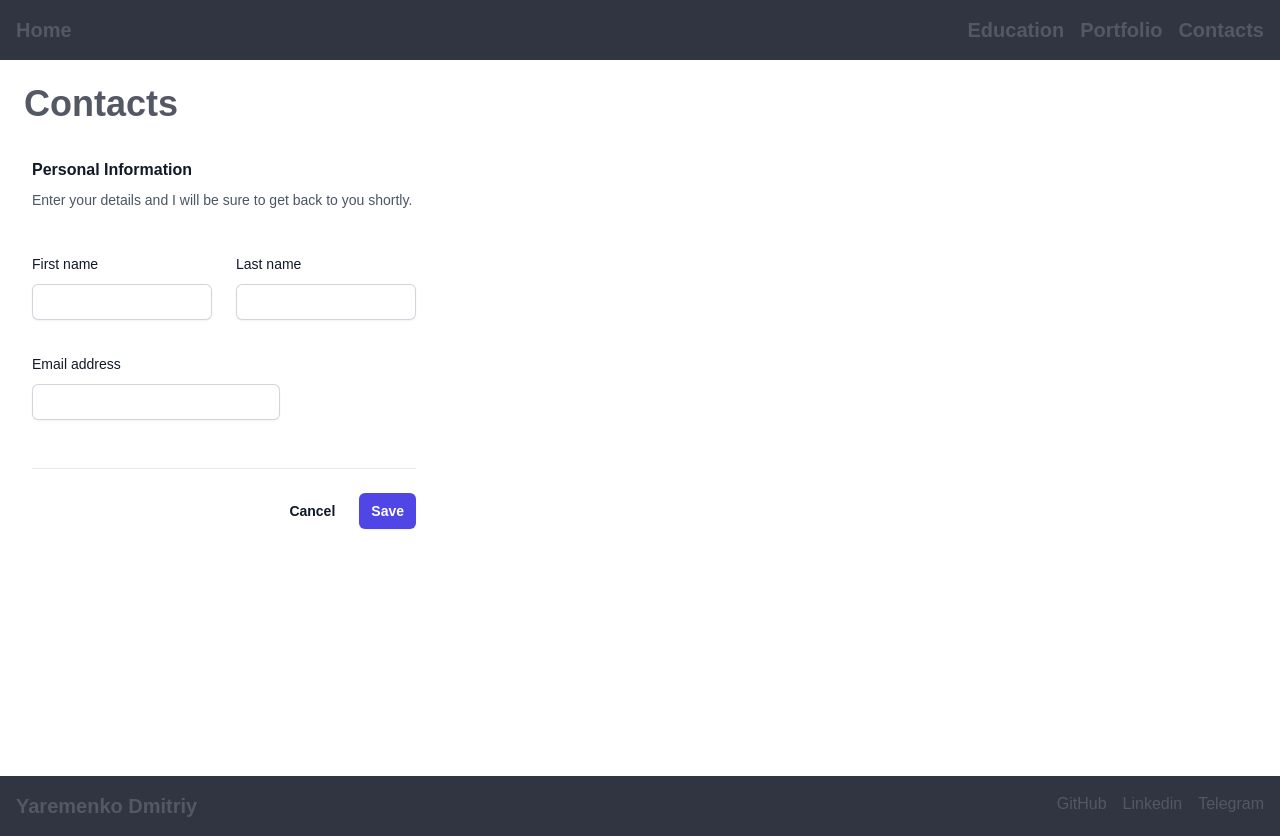
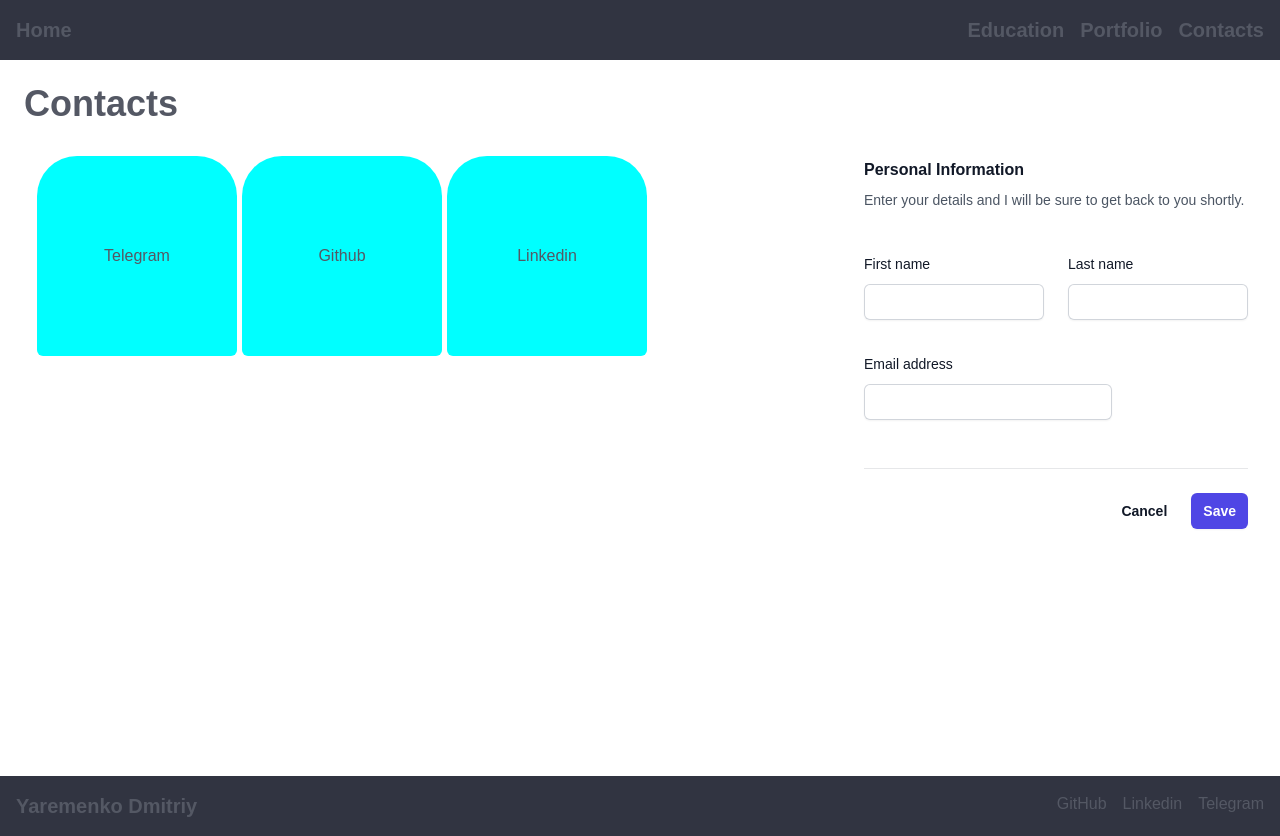
Before and after one commit to demos1981/MySkills, a Next.js app in the folder skills/: page /contacts in a window 1280 px wide. Built offline with nearby package versions, Linux system fonts and the light colour scheme; a web font is replaced by a local one.

Commit message:
portfolio:change data

```diff
--- a/skills/src/app/components/PortfolioCarousel.tsx
+++ b/skills/src/app/components/PortfolioCarousel.tsx
@@ -40,7 +40,7 @@ const PortfolioCarousel: React.FC = () => {
         className="flex flex-col items-center justify-center h-screen space-y-6 transition-all duration-300"
         style={{
           background: `rgba(0, 0, 255, 0.5)`, // Optional default background
-          backgroundImage: `linear-gradient(rgba(0, 0, 0, 0.5), rgba(0, 0, 0, 0.5)), url('/images/${activeContent}.jpg')`,
+          backgroundImage: `linear-gradient(rgba(0, 0, 0, 0.5), rgba(0, 0, 0, 0.5)), url('public/assets/${activeContent}.png')`,
           backgroundSize: "cover",
           backgroundPosition: "center",
         }}
--- /dev/null
+++ b/skills/src/app/components/SocialLink.module.css
@@ -0,0 +1,10 @@
+.socialLink {
+  display: flex;
+  align-items: center;
+  justify-content: center;
+  width: 200px;
+  height: 200px;
+  background-color: aqua;
+  margin-left: 5px;
+  border-radius: 20% 20% 3% 3%;
+}
--- /dev/null
+++ b/skills/src/app/components/SocialLink.tsx
@@ -0,0 +1,14 @@
+import React from "react";
+import styles from "./SocialLink.module.css";
+
+const SocialLink = () => {
+  return (
+    <div className="flex flex-row">
+      <div className={styles.socialLink}>Telegram</div>
+      <div className={styles.socialLink}>Github</div>
+      <div className={styles.socialLink}>Linkedin</div>
+    </div>
+  );
+};
+
+export default SocialLink;
--- a/skills/src/app/contacts/page.tsx
+++ b/skills/src/app/contacts/page.tsx
@@ -1,6 +1,7 @@
 import { FC } from "react";
 import { Metadata } from "next";
 import Forma from "../components/Form";
+import SocialLink from "../components/SocialLink";
 export const metadata: Metadata = {
   title: "Contacts",
   description: "All my contacts ",
@@ -12,6 +13,7 @@ const Contacts: FC = () => {
     <>
       <h1 className="text-4xl font-bold ml-6 mt-6">Contacts</h1>
       <div className="container flex justify-between mx-auto p-8">
+        <SocialLink />
         <Forma />
       </div>
     </>
--- a/skills/src/types/componentsTypes.ts
+++ b/skills/src/types/componentsTypes.ts
@@ -8,4 +8,5 @@ export interface CarouselItem {
   id: number;
   content: string;
   stack: string;
+  image: string;
 }
```
Also changed, not shown: skills/src/data/dataPortfolio.ts (+19 -4 lines), skills/src/app/assets/Item1.png (renamed from skills/src/app/assets/comp.png).
